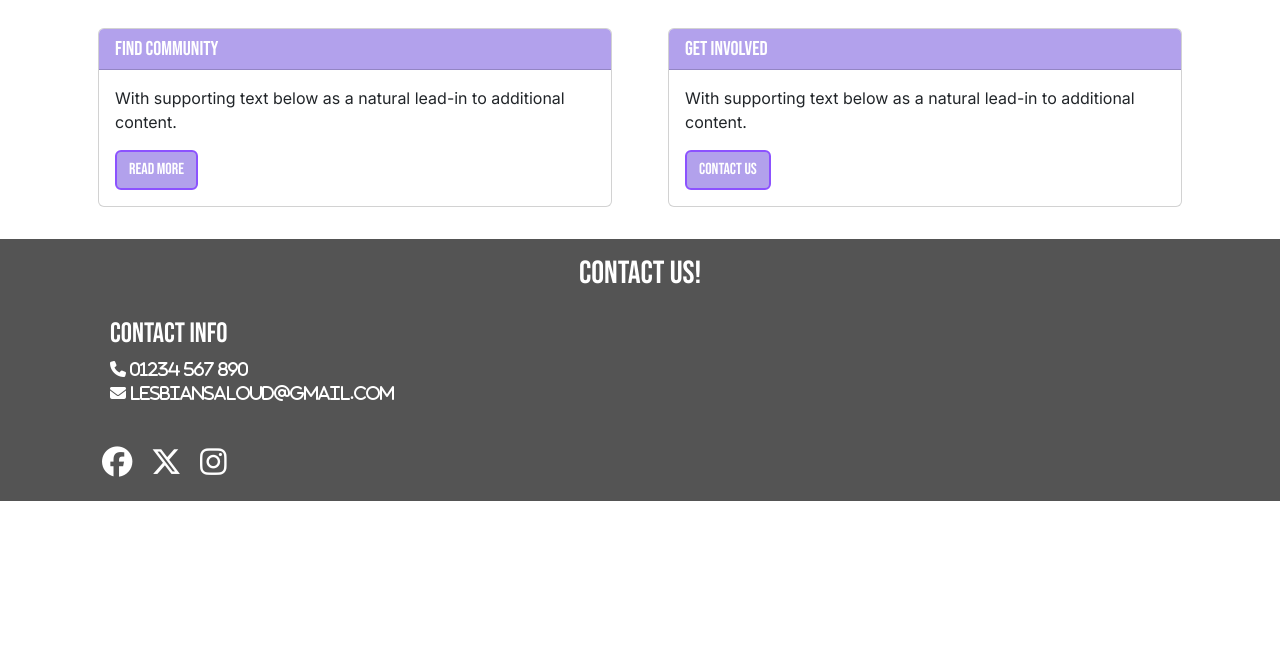
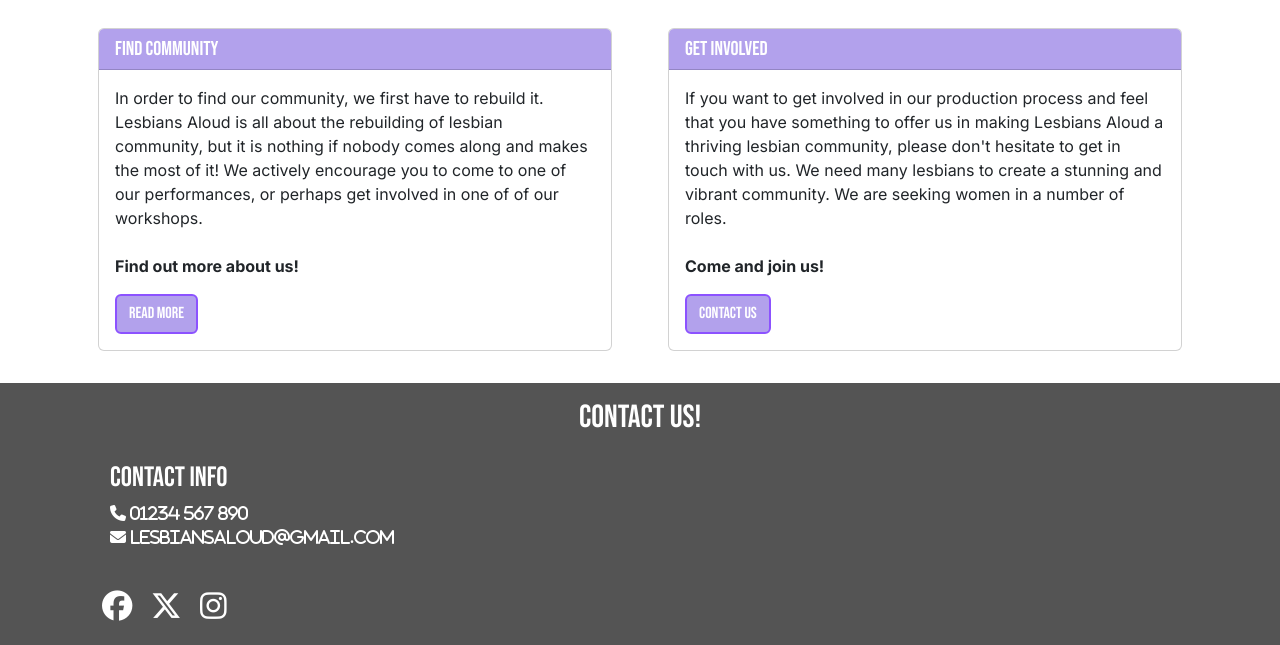
Before and after one commit to Di-Winn/milestone-one-lesbians-aloud, a plain HTML site: page index.html in a window 1280 px wide. Shown: the part 1817-2462 px from the top of the page. Before the commit the page ends 2318 px from the top, so only its background shows below. Drawn offline with nearby package versions, Linux system fonts and the light colour scheme; a web font is replaced by a local one.

Commit message:
Homepage and styling finished (for first fix)

```diff
--- a/assets/css/style.css
+++ b/assets/css/style.css
@@ -221,3 +221,33 @@ h1, h2 {
         font-size: 1rem;
     }
 }
+
+
+/* Medium screens and up (min-width 768px) */
+
+@media screen and (min-width: 768px) {
+    /* Make the Get Involved cards the same height */
+    #get-involved .card-body {
+        min-height: 376px;
+    }
+}
+
+
+/* Large screens and up (min-width 992px) */
+
+@media screen and (min-width: 992px) {
+    /* Make the Get Involved cards the same height */
+    #get-involved .card-body {
+        min-height: auto;
+    }
+}
+
+
+/* XL screens and up (min-width 1200px) */
+
+@media screen and (min-width: 1200px) {
+    /* Make the Get Involved cards the same height */
+    #get-involved .card-body {
+        min-height: 256px;
+    }
+}
--- a/index.html
+++ b/index.html
@@ -268,7 +268,10 @@
                         <div class="card">
                             <h5 class="card-header">Find Community</h5>
                                 <div class="card-body">
-                                <p class="card-text">With supporting text below as a natural lead-in to additional content.</p>
+                                <p class="card-text">In order to find our community, we first have to rebuild it. Lesbians Aloud is all about the
+                                    rebuilding of lesbian community, but it is nothing if nobody comes along and makes the most of it! We actively
+                                    encourage you to come to one of our performances, or perhaps get involved in one of of our workshops.<br><br>
+                                    <strong>Find out more about us!</strong></p>
                                 <a href="about.html" class="btn custom-button-filled">Read More</a>
                                 </div>
                         </div>
@@ -277,7 +280,11 @@
                         <div class="card">
                             <h5 class="card-header">Get Involved</h5>
                                 <div class="card-body">
-                                <p class="card-text">With supporting text below as a natural lead-in to additional content.</p>
+                                <p class="card-text">If you want to get involved in our production process and feel that you have something
+                                    to offer us in making Lesbians Aloud a thriving lesbian community, please don't hesitate to get in touch
+                                    with us. We need many lesbians to create a stunning and vibrant community. We are seeking women in a number
+                                     of roles.<br><br>
+                                    <strong>Come and join us!</strong></p>
                                 <a href="contact.html" class="btn custom-button-filled">Contact Us</a>
                                 </div>
                         </div>
```
